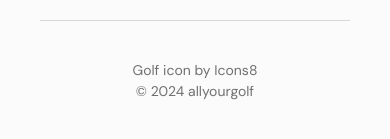
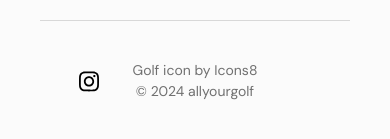
Before and after one commit to buhrmansolutions/interior-affiliate, a Next.js app: page / in a window 390 px wide. Shown: the part 3675-3814 px from the top of the page. Built offline with nearby package versions, Linux system fonts and the light colour scheme.

Commit message:
Add instagram to footer

```diff
--- a/app/components/footer/index.css
+++ b/app/components/footer/index.css
@@ -7,8 +7,15 @@
   color: var(--dark-gray);
   margin-top: 200px;
 }
-
+.footer > a > svg {
+  width: 20px;
+  position: absolute;
+  color: var(--light-gray);
+}
 @media only screen and (max-width: 1080px) {
+  .footer > a > svg {
+    margin-top: 10px;
+  }
   .footer {
     padding: var(--margin-large);
     margin-top: var(--margin-large);
--- a/app/components/footer/index.tsx
+++ b/app/components/footer/index.tsx
@@ -1,8 +1,14 @@
-import "./index.css";
+import Link from "next/link"
+import "./index.css"
 
 const Footer = () => {
   return (
     <div className="footer">
+      <Link href="https://www.instagram.com/allyourgolf.se/" target="_blank">
+        <svg xmlns="http://www.w3.org/2000/svg" viewBox="0 0 448 512">
+          <path d="M224.1 141c-63.6 0-114.9 51.3-114.9 114.9s51.3 114.9 114.9 114.9S339 319.5 339 255.9 287.7 141 224.1 141zm0 189.6c-41.1 0-74.7-33.5-74.7-74.7s33.5-74.7 74.7-74.7 74.7 33.5 74.7 74.7-33.6 74.7-74.7 74.7zm146.4-194.3c0 14.9-12 26.8-26.8 26.8-14.9 0-26.8-12-26.8-26.8s12-26.8 26.8-26.8 26.8 12 26.8 26.8zm76.1 27.2c-1.7-35.9-9.9-67.7-36.2-93.9-26.2-26.2-58-34.4-93.9-36.2-37-2.1-147.9-2.1-184.9 0-35.8 1.7-67.6 9.9-93.9 36.1s-34.4 58-36.2 93.9c-2.1 37-2.1 147.9 0 184.9 1.7 35.9 9.9 67.7 36.2 93.9s58 34.4 93.9 36.2c37 2.1 147.9 2.1 184.9 0 35.9-1.7 67.7-9.9 93.9-36.2 26.2-26.2 34.4-58 36.2-93.9 2.1-37 2.1-147.8 0-184.8zM398.8 388c-7.8 19.6-22.9 34.7-42.6 42.6-29.5 11.7-99.5 9-132.1 9s-102.7 2.6-132.1-9c-19.6-7.8-34.7-22.9-42.6-42.6-11.7-29.5-9-99.5-9-132.1s-2.6-102.7 9-132.1c7.8-19.6 22.9-34.7 42.6-42.6 29.5-11.7 99.5-9 132.1-9s102.7-2.6 132.1 9c19.6 7.8 34.7 22.9 42.6 42.6 11.7 29.5 9 99.5 9 132.1s2.7 102.7-9 132.1z" />
+        </svg>
+      </Link>
       <a target="_blank" href="https://icons8.com/icon/YtdEednO1MM2/golf">
         Golf
       </a>{" "}
@@ -12,7 +18,7 @@
       </a>
       <br />© 2024 allyourgolf
     </div>
-  );
-};
+  )
+}
 
-export default Footer;
+export default Footer
```
